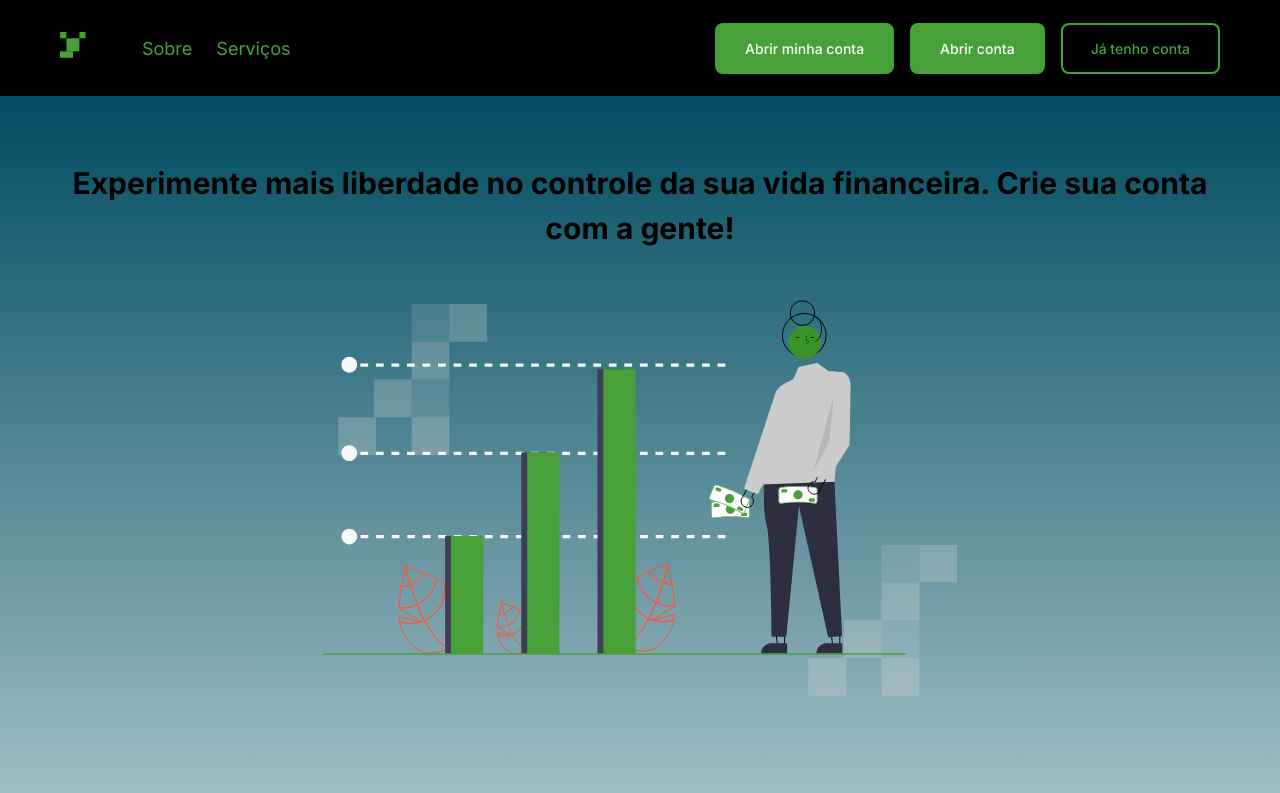
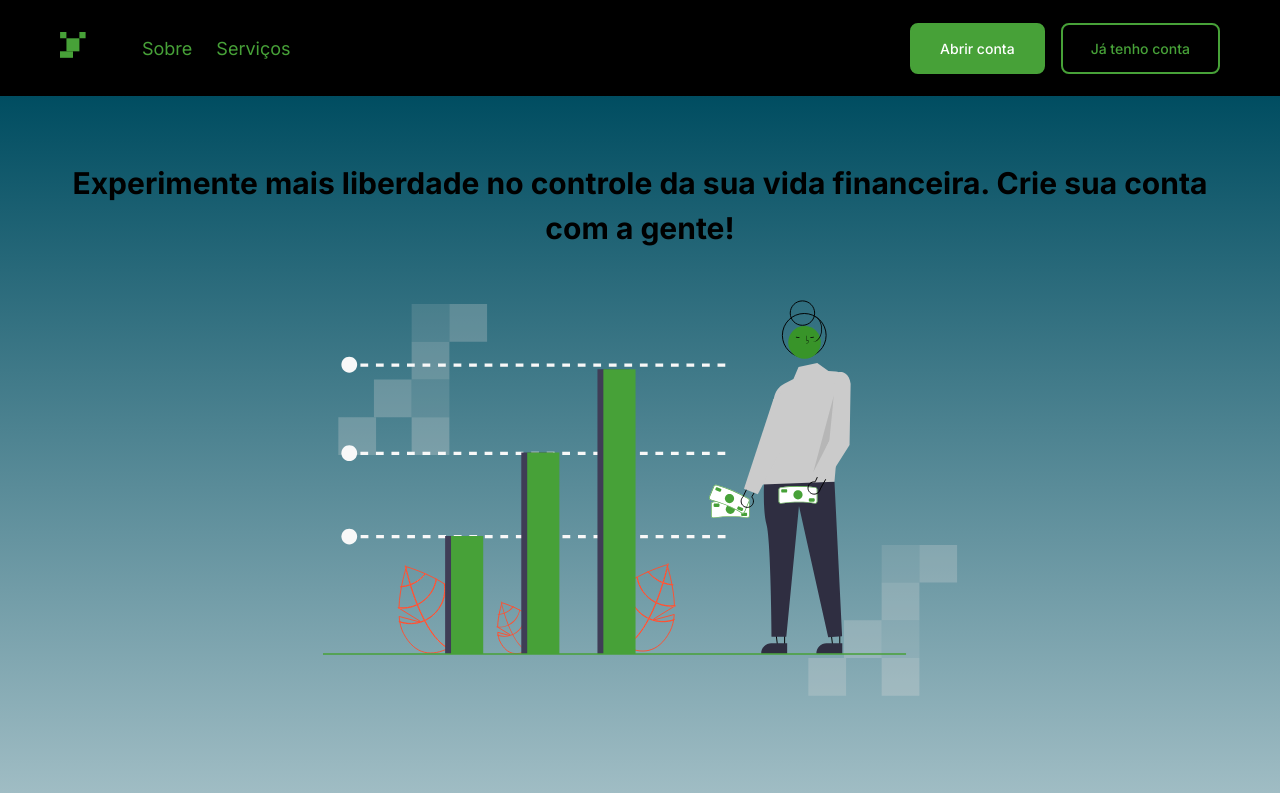
Before and after one commit to pos-projetos-thiago/tc-02, a Next.js app: page / in a window 1280 px wide. Shown: the top 793 px of the page. Built offline with nearby package versions, Linux system fonts and the light colour scheme.

Commit message:
fix(button): ajustes de botoes

```diff
--- a/src/components/organisms/Navbar/Navbar.module.scss
+++ b/src/components/organisms/Navbar/Navbar.module.scss
@@ -96,26 +96,19 @@
   }
 }
 
+.abrir-conta,
+.abrir-conta-tablet {
+  display: none;
+}
+
 .abrir-conta {
-  display: block;
-
-  @include tablet {
-    display: none;
-  }
-
-  @include mobile {
-    display: none;
+  @include desktop {
+    display: inline-block;
   }
 }
 
 .abrir-conta-tablet {
-  display: none;
-
   @include tablet {
-    display: block;
-  }
-
-  @include mobile {
-    display: block;
+    display: inline-block;
   }
 }
--- a/src/components/organisms/Navbar/Navbar.tsx
+++ b/src/components/organisms/Navbar/Navbar.tsx
@@ -38,8 +38,12 @@ export const Navbar = () => {
         </div>
 
         <div className={styles.actions}>
-          <Button variant="primary" className={styles['abrir-conta']}>Abrir minha conta</Button>
-          <Button variant="primary" className={styles['abrir-conta-tablet']}>Abrir conta</Button>
+          <span className={styles['abrir-conta']}>
+            <Button variant="primary">Abrir minha conta</Button>
+          </span>
+          <span className={styles['abrir-conta-tablet']}>
+            <Button variant="primary">Abrir conta</Button>
+          </span>
           <Button variant="secondary">Já tenho conta</Button>
         </div>
       </div>
```
